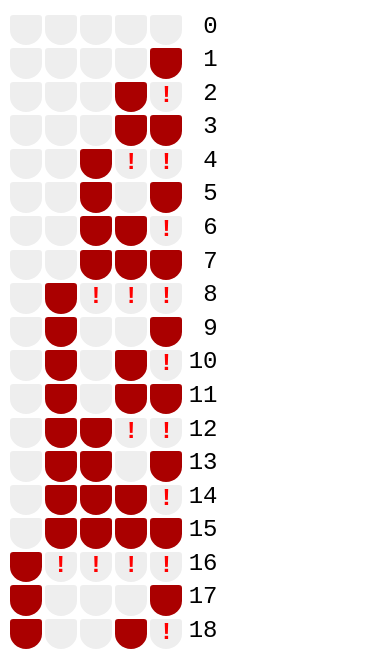
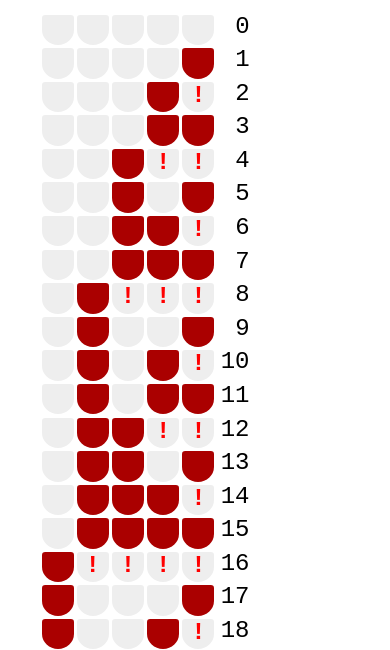
Before and after one commit to christianp/nail-painting-puzzle, a plain HTML site: page index.html in a window 390 px wide. Shown: the part 198-848 px from the top of the page. Drawn offline with Linux system fonts and the light colour scheme.

Commit message:
margin around #things so you can scroll on mobile

```diff
--- a/index.html
+++ b/index.html
@@ -10,6 +10,7 @@
             #things {
               list-style: none;
               padding: 0;
+              margin: 1rem 2rem;
             }
             .thing {
                 display: flex;
```
